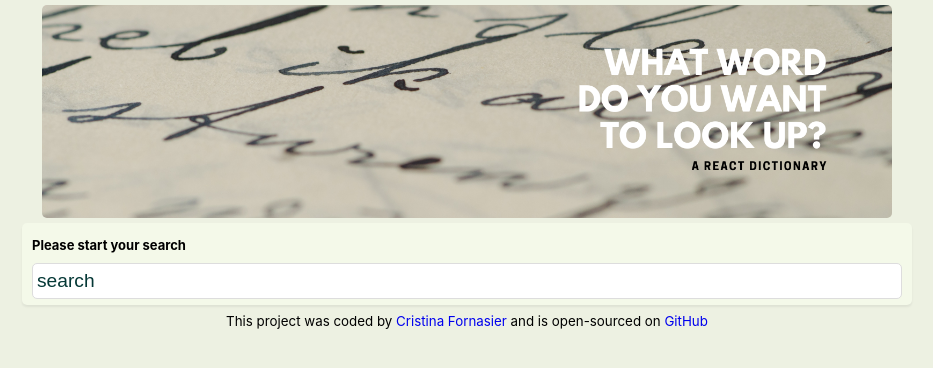
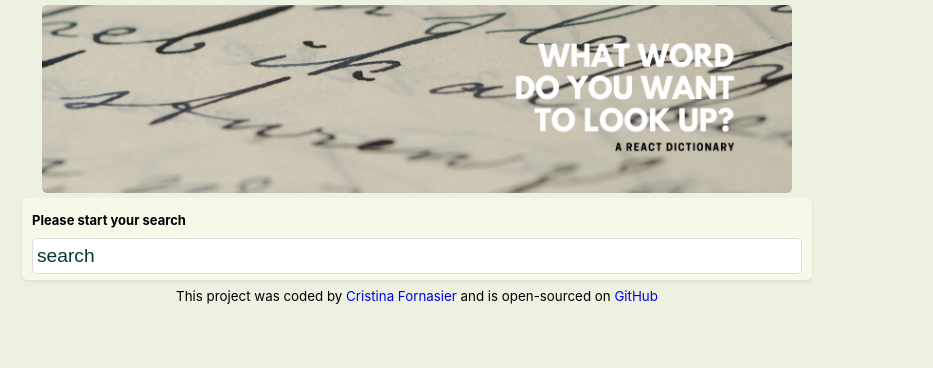
Before and after one commit to cristinafor/dictionary-project, a React (Create React App) app: page / in a window 1280 px wide. Shown: the top 368 px of the page, without its empty margins (13-946 px from the left). Built offline with nearby package versions, Linux system fonts and the light colour scheme; no server answers.

Commit message:
update width

```diff
--- a/src/App.css
+++ b/src/App.css
@@ -9,11 +9,11 @@ a {
 }
 
 .App {
-  max-width: 900px;
+  max-width: 800px;
 }
 
 .App-logo {
-  max-width: 850px;
+  max-width: 750px;
   max-height: 300px;
   display: block;
   margin: 0 auto;
```
